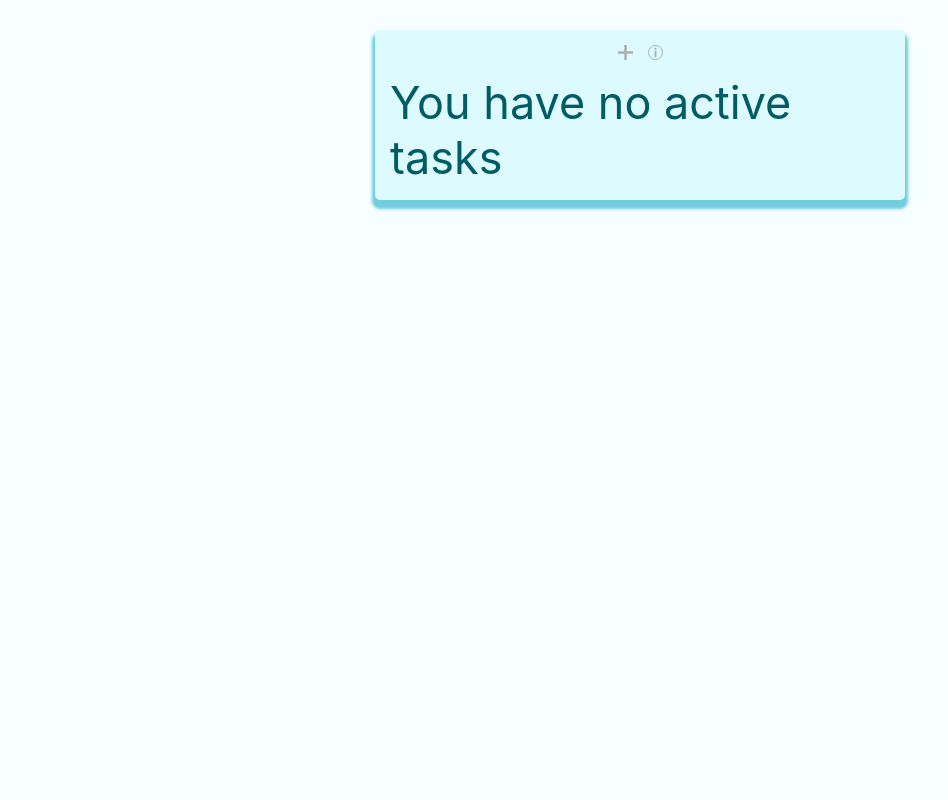
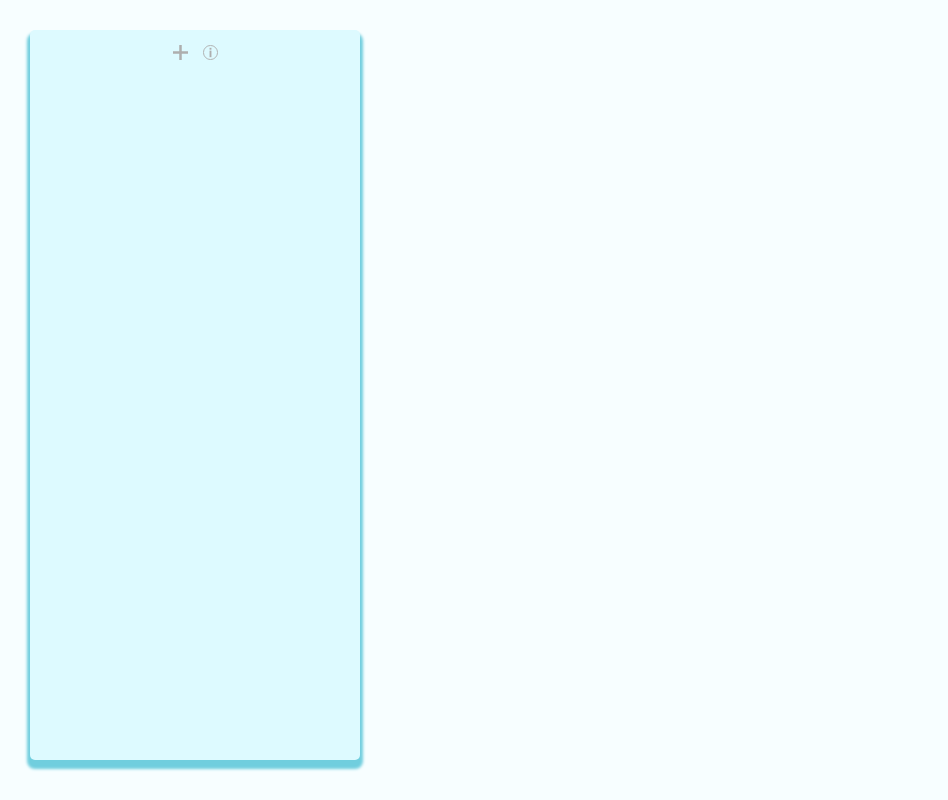
Before and after one commit to VNechesanov/TasksList, a React (Create React App) app: page / in a window 1280 px wide. Shown: the whole page, without its empty margins (0-948 px from the left). Built offline with nearby package versions, Linux system fonts and the light colour scheme; the HTML template or start-up script is replaced by a standard one.

Commit message:
feat: added sections

```diff
--- a/src/App.tsx
+++ b/src/App.tsx
@@ -1,20 +1,55 @@
-import React from "react";
+import React, { useState, useCallback } from "react";
 import styled from "styled-components";
+import _isEmpty from "lodash/isEmpty";
 
 import Layout from "../src/Layout/Layout";
+import Sections from "../src/Sections/Sections";
+
+export type LayoutItem = {
+  id: string;
+  title: string;
+  isNeedToRender: boolean;
+}
 
 const Container = styled.div`
   display: flex;
   justify-content: center;
+  flex-direction: row;
+  align-items: center;
+  width: 100%;
   padding: 0;
   margin-top: 30px;
   margin-bottom: 30px;
 `;
 
+const SectionsContainer = styled.div`
+  left: 0;
+  margin-left: 30px;
+`;
+
+const LayoutContainer = styled.div`
+  display: flex;
+  justify-content: center;
+  flex-direction: column;
+  align-items: center;
+  width: 100%;
+`;
+
 const App = () => {
+  const [layout, setLayout] = useState({ id: '', title: '', isNeedToRender: false } as LayoutItem);
+  // const [id, setId] = useState('');
+
+  const layoutsArray = useCallback((items: LayoutItem[]) => { setLayout(items.find(i => i.isNeedToRender === true) as LayoutItem) }, [])
+  // const selectedSection = useCallback((sectionId: string) => { setId(sectionId) }, [])
+
   return (
     <Container>
-      <Layout />
+      <SectionsContainer>
+        <Sections getLayoutsArray={layoutsArray} />
+      </SectionsContainer>
+      <LayoutContainer>
+        {!_isEmpty(layout) && <Layout storageKey={layout.id} title={layout.title} />}
+      </LayoutContainer>
     </Container>
   );
 };
--- a/src/Card/Card.tsx
+++ b/src/Card/Card.tsx
@@ -1,8 +1,8 @@
-import React, { useContext } from "react";
+import React from "react";
 import styled from "styled-components";
 
 import PlusSign from "../Assets/PlusSign.svg";
-import { CardsContext, CardItem } from "../Layout/Layout";
+import { CardItem } from "../Layout/Layout";
 import { Priority, priorityColorCodes } from "../EditeModeCard/EditeModeCard";
 import { saveCardsToLocalStorage } from "../store";
 
@@ -19,7 +19,7 @@ const Container = styled.div`
   flex-direction: row;
   padding: 0;
   margin-bottom: 20px;
-  width: 100%;
+  width: 90%;
   height: 80px;
   border-radius: 5px;
   background-color: #f1fdff;
@@ -69,16 +69,17 @@ const CheckMarker = styled.div`
 
 export type CardProps = {
   id: string;
+  cardsArray: CardItem[];
   taskTitle: string;
   onRemoveClick: (filteredCards: CardItem[]) => void;
   isFinished: boolean;
   isMarkerChecked: (index: number, item: CardItem) => void;
   priority: number;
+  storageKey: string;
 };
 
 const Card = (props: CardProps) => {
-  const { id, taskTitle, onRemoveClick, isFinished, isMarkerChecked, priority } = props;
-  const { cardsArray } = useContext(CardsContext);
+  const { id, cardsArray, taskTitle, onRemoveClick, isFinished, isMarkerChecked, priority, storageKey } = props;
 
   const newCardsArr = [...cardsArray];
   let index: number = 0;
@@ -88,17 +89,17 @@ const Card = (props: CardProps) => {
     index = newCardsArr.indexOf(foundItem as CardItem);
     newCardsArr[index].isFinished = !newCardsArr[index].isFinished;
 
-    saveCardsToLocalStorage(newCardsArr);
+    saveCardsToLocalStorage(newCardsArr, storageKey);
     isMarkerChecked(index, newCardsArr[index]);
   }
 
-  saveCardsToLocalStorage(newCardsArr);
+  saveCardsToLocalStorage(newCardsArr, storageKey);
 
   const removeButtonClick = () => {
     const copiedArray = [...(cardsArray as CardItem[])];
     const filteredArray = copiedArray.filter((c) => c.id !== id);
     if (cardsArray.length === 1) {
-      saveCardsToLocalStorage([]);
+      saveCardsToLocalStorage([], storageKey);
     }
     onRemoveClick(filteredArray);
   };
--- a/src/EditeModeCard/EditeModeCard.tsx
+++ b/src/EditeModeCard/EditeModeCard.tsx
@@ -34,9 +34,10 @@ const Container = styled.div`
   flex-direction: column;
   align-items: center;
   justify-content: center;
+  padding: 15px;
   margin-bottom: 20px;
-  width: 100%;
-  height: 200px;
+  width: 60%;
+  height: auto;
   border-radius: 5px;
   background-color: #cafff5;
   box-shadow: 0px 6px 3px 3px #b1e5ff;
@@ -44,7 +45,7 @@ const Container = styled.div`
 `;
 
 const Input = styled.input`
-  width: 300px;
+  width: auto;
   border: none;
   border-radius: 2px;
   border-bottom: 2px solid #a4e2ff;
@@ -130,7 +131,7 @@ type Props = {
   handleChange: (e: any) => void;
   addButtonPressed: () => void;
   closeButtonPressed: () => void;
-  checkBoxTypeHandler: (type: number) => void;
+  checkBoxTypeHandler?: (type: number) => void;
   checkBox?: number;
 };
 
@@ -146,14 +147,19 @@ const EditModeCard = (props: Props) => {
 
   const typeHandler = (type: number) => {
     setCheckBox(type);
-    checkBoxTypeHandler(type);
+    checkBoxTypeHandler && checkBoxTypeHandler(type);
   };
+
+  const title = checkBoxTypeHandler ? `input task` : `input section`;
+  const buttonTitle = checkBoxTypeHandler ? `Add Task` : `Add Section`;
 
   return (
     <Container>
       <Close onClick={closeButtonPressed} />
-      <Title>input task</Title>
+      <Title>{title}</Title>
       <Input type="text" onChange={(e) => handleChange(e)} />
+      {checkBoxTypeHandler &&
+        <>
           <Title>select priority</Title>
           <PriorityContainer>
             <CheckBoxItem>
@@ -178,7 +184,8 @@ const EditModeCard = (props: Props) => {
               <Description>high priority</Description>
             </CheckBoxItem>
           </PriorityContainer>
-      <AddButton onClick={addButtonPressed}>Add Task</AddButton>
+        </>}
+      <AddButton onClick={addButtonPressed}>{buttonTitle}</AddButton>
     </Container>
   );
 };
--- a/src/Layout/Layout.tsx
+++ b/src/Layout/Layout.tsx
@@ -16,14 +16,17 @@ export type CardItem = {
   isFinished: boolean;
 };
 
-const Container = styled.div`
+type ContainerHeight = {
+  height: number;
+}
+
+const Container = styled.div<ContainerHeight>`
   display: flex;
   flex-direction: column;
   align-items: center;
   padding: 15px;
-  margin: 0;
-  width: 500px;
-  min-height: 130px;
+  width: 80%;
+  height: ${(props) => `${props.height}px`};
   border-radius: 5px;
   background-color: #ddfaff;
   box-shadow: 0px 6px 3px 3px #70cede;
@@ -32,6 +35,11 @@ const Container = styled.div`
 const TabBar = styled.div`
   display: flex;
   flex-direction: row;
+  justify-content: flex-end;
+  width: 50%;
+  margin-bottom: 15px;
+  margin-right: 58px;
+  margin-bottom: 15px;
 `;
 
 const PlusButton = styled.div`
@@ -49,6 +57,7 @@ const InfoSign = styled.div`
   min-height: 15px;
   background-size: 100% 100%;
   margin-bottom: 15px;
+  margin-left: 5px;
   cursor: pointer;
 `;
 
@@ -64,7 +73,7 @@ const hintAnimation = keyframes`
 
 const Hint = styled.div`
   position: relative;
-  margin-left: 15px;
+  margin-right: 15px;
   align-self: center;
   text-align: center;
 `;
@@ -73,18 +82,18 @@ const PopUpBox = styled.div`
   position: absolute;
   visibility: hidden;
   white-space: nowrap;
-  width: auto;
+  width: 104px;
   overflow: hidden;
   display: flex;
   height: 16px;
   font-size: 11px;
   line-height: 12px;
   color: #a9a9a9;
-  border-radius: 16px 5px 5px 16px;
+  border-radius: 5px 16px 16px 5px;
   line-height: 16px;
   padding: 8px 10px;
   top: -8px;
-  left: -10px;
+  left: -95px;
   background-color: #fff;
   box-shadow: 5px 12px 32px rgba(147, 147, 149, 0.2);
 
@@ -95,25 +104,54 @@ const PopUpBox = styled.div`
 `;
 
 const HintText = styled.div`
-  margin-left: 8px;
+  margin-left: 5px;
 `;
 
 const Stub = styled.div`
   display: flex;
   justify-content: center;
-  font-size: 45px;
+  font-size: 65px;
+  color: #005c65;
+  height: 100%;
+  align-items: center;
+`;
+
+const HeaderWrapper = styled.div`
+  display: flex;
+  flex-direction: row;
+  width: 100%;
+`;
+
+const Title = styled.div`
+  width: 50%;
+  left: 0;
+  font-size: 17px;
+  line-height: 15px;
+  margin-left: 42px;
   color: #005c65;
 `;
 
-export const CardsContext = React.createContext<{
-  cardsArray: CardItem[];
-}>({ cardsArray: [] });
+const CardsArea = styled.div`
+  display: flex;
+  flex-direction: column;
+  align-items: center;
+  height: 100%;
+  width: 100%;
+  overflow-y: scroll;
+`;
 
-const Layout = () => {
+type Props = {
+  storageKey: string;
+  title: string;
+}
+
+const Layout = (props: Props) => {
+  const { storageKey, title } = props;
   const [isEditModeOpen, setEditModeState] = useState(false);
   const [cardsProps, setCardProps] = useState([] as CardItem[]);
   const [taskTitle, setTaskText] = useState("");
   const [priority, setPriority] = useState(0);
+  const [storeId, setId] = useState(storageKey);
 
   const handleChange = (e: any) => {
     setTaskText(e.target.value);
@@ -158,16 +196,21 @@ const Layout = () => {
   };
 
   useEffect(() => {
-    const cardPropsFromStorage = getCardsfromLocalStorage();
+    const cardPropsFromStorage = getCardsfromLocalStorage(storageKey);
 
     if (!_isEqual(cardPropsFromStorage, cardsProps)) {
       setCardProps(cardsProps.concat(cardPropsFromStorage))
     }
 
-  }, [cardsProps]);
+    if (storeId !== storageKey) {
+      setCardProps([]);
+      setId(storageKey)
+    }
+
+  }, [cardsProps, storageKey, storeId, setId]);
 
   const renderCards = () => {
-    const copied = [...cardsProps];
+    const copied = storeId !== storageKey ? [] : [...cardsProps];
     const sortedArr = copied.sort(
       (a: CardItem, b: CardItem) => b.priority - a.priority
     );
@@ -179,11 +222,13 @@ const Layout = () => {
         <Card
           key={_uniqueId()}
           id={item.id}
+          cardsArray={cardsProps}
           taskTitle={item.taskTitle}
           onRemoveClick={onRemoveClick}
           isFinished={item.isFinished}
           isMarkerChecked={isMarkerChecked}
           priority={item.priority}
+          storageKey={storageKey}
         />
       )
     });
@@ -194,22 +239,25 @@ const Layout = () => {
   const renterTabBar = () => {
     return (
       <TabBar>
-        <PlusButton onClick={() => plusButtonClicked()} />
         <Hint>
           <InfoSign />
           <PopUpBox>
+            <HintText>add a new card</HintText>
             <InfoSign />
-            <HintText>click on the plus button to add a new card</HintText>
           </PopUpBox>
         </Hint>
+        <PlusButton onClick={() => plusButtonClicked()} />
       </TabBar>
     );
   };
 
   return (
-    <CardsContext.Provider value={{ cardsArray: cardsProps }}>
-      <Container>
+
+    <Container height={window.innerHeight - 100}>
+      <HeaderWrapper>
+        <Title>{title}</Title>
         {renterTabBar()}
+      </HeaderWrapper>
       {isEditModeOpen && (
         <EditModeCard
           handleChange={handleChange}
@@ -219,12 +267,13 @@ const Layout = () => {
         />
       )}
       {cardsProps.length !== 0 || isEditModeOpen ? (
-          renderCards()
+        <CardsArea>
+          {renderCards()}
+        </CardsArea>
       ) : (
           <Stub>You have no active tasks</Stub>
         )}
     </Container>
-    </CardsContext.Provider>
   );
 };
 
--- /dev/null
+++ b/src/Sections/SectionItem/SectionItem.tsx
@@ -0,0 +1,46 @@
+import React from 'react';
+import styled from 'styled-components';
+import { LayoutItem } from '../../App';
+
+const Section = styled.div`
+  width: 100%;
+  min-height: 50px;
+  border-radius: 5px;
+  background-color: #fff;
+  display: flex;
+  justify-content: center;
+  align-items: center;
+  color: #000;
+  margin-bottom: 15px;
+  font-weight: 150;
+  font-size: 20px;
+`;
+
+type Props = {
+    id: string;
+    title: string;
+    layoutItems: LayoutItem[];
+    layoutItemsUpdate: (items: LayoutItem[]) => void;
+}
+
+const SectionItem = (props: Props) => {
+    const { id, title, layoutItems, layoutItemsUpdate } = props;
+
+    const onSectionClick = () => {
+        const copiedArr = [...layoutItems];
+
+        for (let i = 0; i < copiedArr.length; i++) {
+            if (copiedArr[i].id === id) {
+                copiedArr[i].isNeedToRender = true;
+            } else {
+                copiedArr[i].isNeedToRender = false;
+            }
+        }
+
+        layoutItemsUpdate(copiedArr);
+    }
+
+    return <Section onClick={() => onSectionClick()}>{title}</Section>
+}
+
+export default SectionItem;
--- /dev/null
+++ b/src/Sections/Sections.tsx
@@ -0,0 +1,205 @@
+import React, { useState, useEffect } from "react";
+import styled, { keyframes } from "styled-components";
+
+import { LayoutItem } from "../App";
+import PlusSign from "../Assets/PlusSign.svg";
+import InfoLogo from "../Assets/InfoLogo.svg";
+import SectionItem from './SectionItem/SectionItem';
+import { makeId } from "../utils";
+import { saveSectionsToLocalStorage, getSectionsFromLocalStorage } from "../store";
+import EditModeCard from "../EditeModeCard/EditeModeCard";
+
+type ContainerHeight = {
+  height: number;
+}
+
+const Container = styled.div <ContainerHeight>`
+  display: flex;
+  flex-direction: column;
+  align-items: center;
+  padding: 15px;
+  margin: 0;
+  width: 300px;
+  height: ${(props) => `${props.height}px`};
+  border-radius: 5px;
+  background-color: #ddfaff;
+  box-shadow: 0px 6px 3px 3px #70cede;
+  overflow-y: scroll;
+`;
+
+const HeaderWrapper = styled.div`
+  display: flex;
+  flex-direction: row;
+  width: 100%;
+`;
+
+const TabBar = styled.div`
+  display: flex;
+  flex-direction: row;
+  justify-content: center;
+  width: 100%;
+  margin-bottom: 15px;
+`;
+
+const PlusButton = styled.div`
+  background: url(${PlusSign});
+  width: 15px;
+  height: 15px;
+  background-size: 100% 100%;
+  margin-bottom: 15px;
+  cursor: pointer;
+`;
+
+const InfoSign = styled.div`
+  background: url(${InfoLogo});
+  min-width: 15px;
+  min-height: 15px;
+  background-size: 100% 100%;
+  margin-bottom: 15px;
+  cursor: pointer;
+`;
+
+const hintAnimation = keyframes`
+  from {
+  opacity: 0;
+  }
+
+  to {
+  opacity: 1;
+  }
+`;
+
+const Hint = styled.div`
+  position: relative;
+  margin-left: 15px;
+  align-self: center;
+  text-align: center;
+`;
+
+const PopUpBox = styled.div`
+  position: absolute;
+  visibility: hidden;
+  white-space: nowrap;
+  width: auto;
+  overflow: hidden;
+  display: flex;
+  height: 16px;
+  font-size: 11px;
+  line-height: 12px;
+  color: #a9a9a9;
+  border-radius: 16px 5px 5px 16px;
+  line-height: 16px;
+  padding: 8px 10px;
+  top: -8px;
+  left: -10px;
+  background-color: #fff;
+  box-shadow: 5px 12px 32px rgba(147, 147, 149, 0.2);
+
+  ${Hint}:hover & {
+    visibility: visible;
+    animation: ${hintAnimation} 0.3s ${(props) => props.theme.animationTiming};
+  }
+`;
+
+const HintText = styled.div`
+  margin-left: 8px;
+`;
+
+type Props = {
+  getLayoutsArray: (items: LayoutItem[]) => void;
+}
+
+const Sections = (props: Props) => {
+  const { getLayoutsArray } = props;
+  const [layoutItems, setLayoutItems] = useState(getSectionsFromLocalStorage());
+  const [isEditModeOpen, setEditModeState] = useState(false);
+  const [taskTitle, setTaskText] = useState("");
+
+  const handleChange = (e: any) => {
+    setTaskText(e.target.value);
+  };
+
+  const plusButtonClicked = () => {
+    setEditModeState(true);
+  };
+
+  const addButtonPressed = () => {
+    setEditModeState(false);
+    const sectionId = `section_${makeId(15)}`
+    if (layoutItems.length === 0) {
+      setLayoutItems(layoutItems.concat({
+        id: sectionId,
+        title: taskTitle,
+        isNeedToRender: true,
+      }));
+    } else {
+      const copiedArray: LayoutItem[] = [...layoutItems];
+
+      for (let i = 0; i < copiedArray.length; i++) {
+        copiedArray[i].isNeedToRender = false;
+      }
+
+      const completedArray: LayoutItem[] = copiedArray.concat({
+        id: sectionId,
+        title: taskTitle,
+        isNeedToRender: true,
+      })
+
+      setLayoutItems(completedArray);
+    }
+  };
+
+  const editModeCloseButtonPressed = () => {
+    setEditModeState(false);
+  };
+
+  const layoutItemsUpdate = (items: LayoutItem[]) => {
+    setLayoutItems(items);
+  }
+
+  const renterTabBar = () => {
+    return (
+      <TabBar>
+        <PlusButton onClick={() => plusButtonClicked()} />
+        <Hint>
+          <InfoSign />
+          <PopUpBox>
+            <InfoSign />
+            <HintText>add a new section</HintText>
+          </PopUpBox>
+        </Hint>
+      </TabBar>
+    );
+  };
+
+  const renderSections = () => {
+    const sections = getSectionsFromLocalStorage();
+
+    return sections.map(s => {
+      return <SectionItem id={s.id} title={s.title} layoutItems={layoutItems} layoutItemsUpdate={layoutItemsUpdate} />
+    })
+  }
+
+  useEffect(() => {
+    getLayoutsArray(layoutItems)
+    saveSectionsToLocalStorage(layoutItems)
+  }, [getLayoutsArray, layoutItems])
+
+  return (
+    <Container height={window.innerHeight - 100}>
+      <HeaderWrapper>
+        {renterTabBar()}
+      </HeaderWrapper>
+      {isEditModeOpen && (
+        <EditModeCard
+          handleChange={handleChange}
+          addButtonPressed={addButtonPressed}
+          closeButtonPressed={editModeCloseButtonPressed}
+        />
+      )}
+      {renderSections()}
+    </Container>
+  )
+};
+
+export default Sections;
--- a/src/index.css
+++ b/src/index.css
@@ -1,11 +1,13 @@
 body {
   margin: 0;
+  padding: 0;
   font-family: -apple-system, BlinkMacSystemFont, "Segoe UI", "Roboto", "Oxygen",
     "Ubuntu", "Cantarell", "Fira Sans", "Droid Sans", "Helvetica Neue",
     sans-serif;
   -webkit-font-smoothing: antialiased;
   -moz-osx-font-smoothing: grayscale;
   background-color: #f7feff;
+  overflow: hidden;
 }
 
 code {
--- a/src/store/index.ts
+++ b/src/store/index.ts
@@ -1,13 +1,24 @@
 import { CardItem } from "../Layout/Layout";
+import { LayoutItem } from "../App";
 
-const CARD_KEY = "card_props";
-
-export const saveCardsToLocalStorage = (card: CardItem[]) => {
-  localStorage.setItem(CARD_KEY, JSON.stringify(card));
+export const saveCardsToLocalStorage = (card: CardItem[], key: string) => {
+  localStorage.setItem(key, JSON.stringify(card));
 };
 
-export const getCardsfromLocalStorage = (): CardItem[] => {
-  let cards: CardItem[] = JSON.parse(localStorage.getItem(CARD_KEY) || "[]");
+export const getCardsfromLocalStorage = (key: string): CardItem[] => {
+  let cards: CardItem[] = JSON.parse(localStorage.getItem(key) || "[]");
 
   return cards;
 };
+
+export const saveSectionsToLocalStorage = (section: LayoutItem[]) => {
+  localStorage.setItem(`sections`, JSON.stringify(section));
+};
+
+export const getSectionsFromLocalStorage = (): LayoutItem[] => {
+  let sections: LayoutItem[] = JSON.parse(
+    localStorage.getItem(`sections`) || "[]"
+  );
+
+  return sections;
+};
--- /dev/null
+++ b/src/utils.ts
@@ -0,0 +1,10 @@
+export const makeId = (length: number) => {
+  let result = "";
+  let characters =
+    "ABCDEFGHIJKLMNOPQRSTUVWXYZabcdefghijklmnopqrstuvwxyz0123456789";
+  let charactersLength = characters.length;
+  for (let i = 0; i < length; i++) {
+    result += characters.charAt(Math.floor(Math.random() * charactersLength));
+  }
+  return result;
+};
```
Lines whose indentation alone changed are shown as unchanged.
